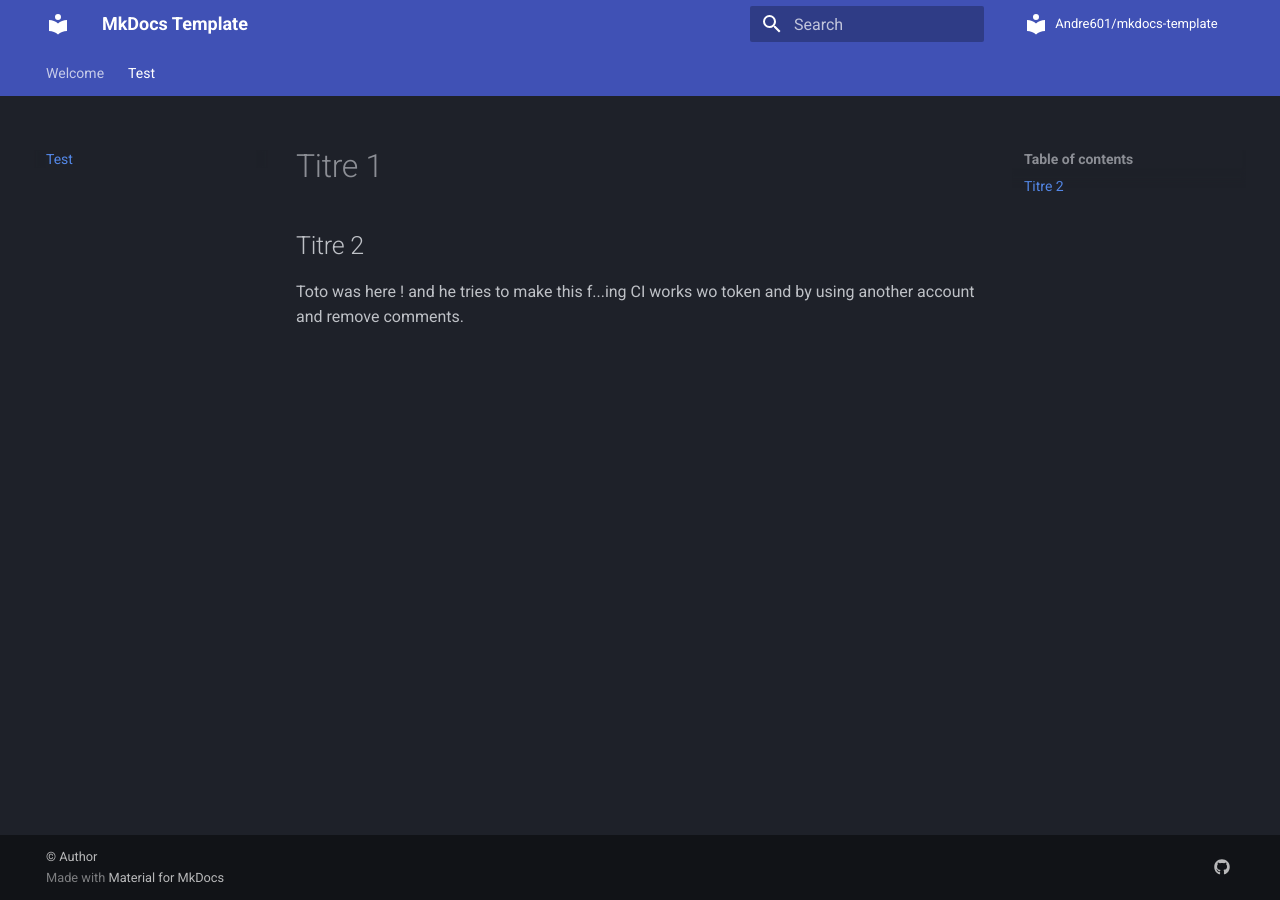
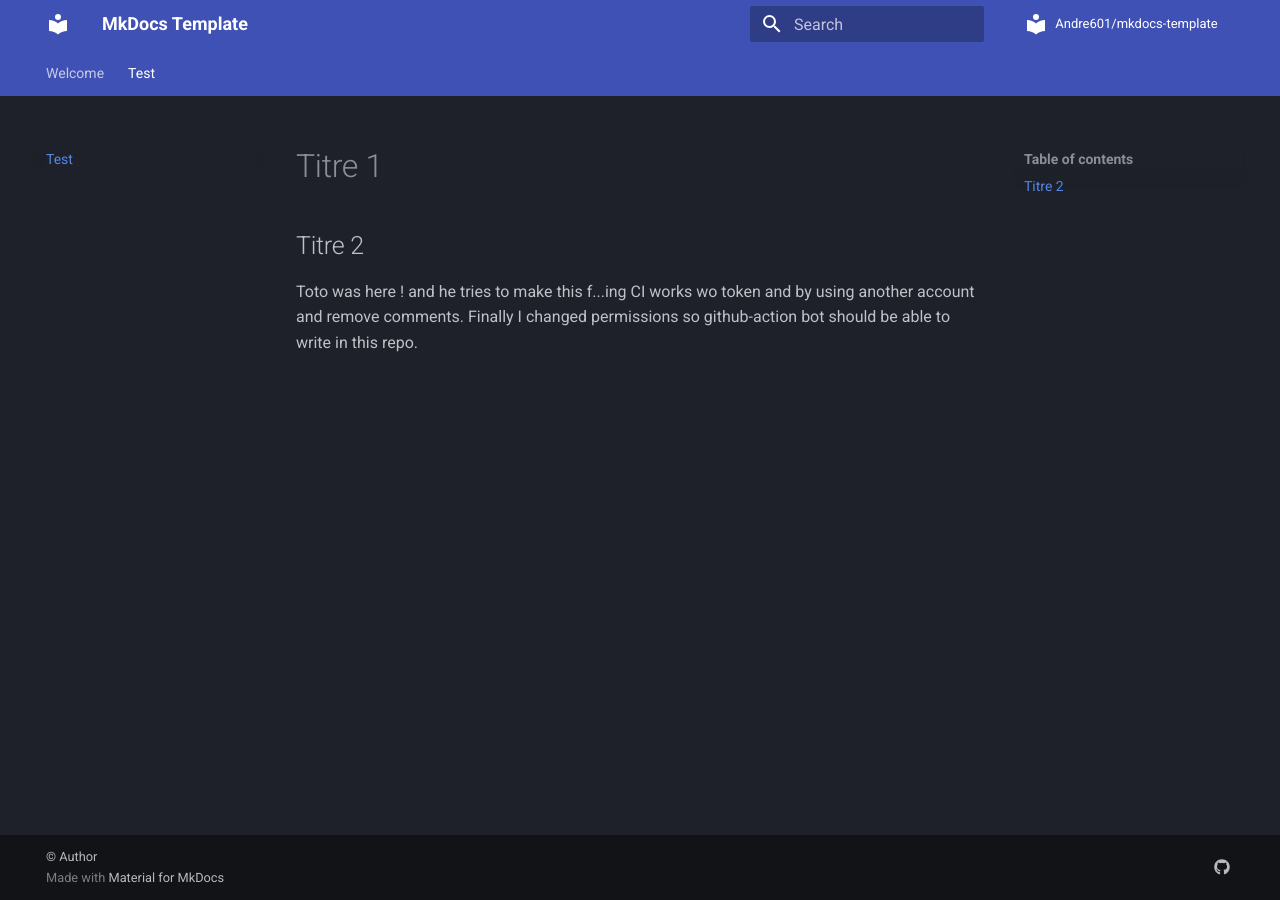
Before and after one commit to nschlewitz/mkdocs, an MkDocs documentation site: the page built from docs/toto.md, in a window 1280 px wide. Built offline with MkDocs 1.6.1 and Material for MkDocs 9.7.7, drawn with Linux system fonts in a browser that asks for light colours; comment, search, counter and statistics services are not loaded.

Commit message:
Update toto.md

```diff
--- a/docs/toto.md
+++ b/docs/toto.md
@@ -3,3 +3,4 @@
 ## Titre 2
 
 Toto was here ! and he tries to make this f...ing CI works wo token and by using another account and remove comments.
+Finally I changed permissions so github-action bot should be able to write in this repo.
```
